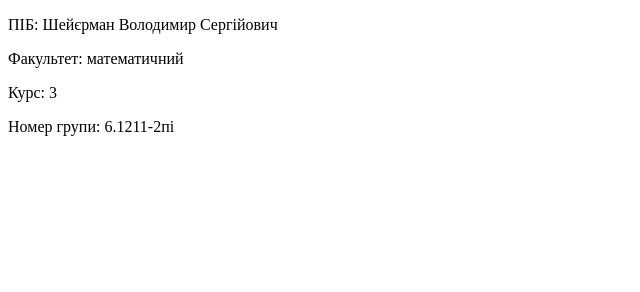
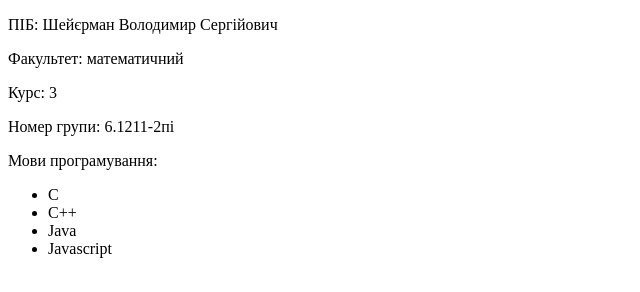
Before and after one commit to lokay1071/DevOps_lab4, a plain HTML site: page index.html in a window 1280 px wide. Shown: the whole page, without its empty margins (0-640 px from the left). Drawn offline with Linux system fonts and the light colour scheme.

Commit message:
Update index.html

```diff
--- a/index.html
+++ b/index.html
@@ -12,6 +12,13 @@
                 <p>Факультет: математичний</p>
                 <p>Курс: 3</p>
                 <p>Номер групи: 6.1211-2пі</p>
+                <p>Мови програмування:</p>
+                <ul>
+                    <li>C</li>
+                    <li>C++</li>
+                    <li>Java</li>
+                    <li>Javascript</li>
+                </ul>
             </article>
         </main>
     </body>
```
